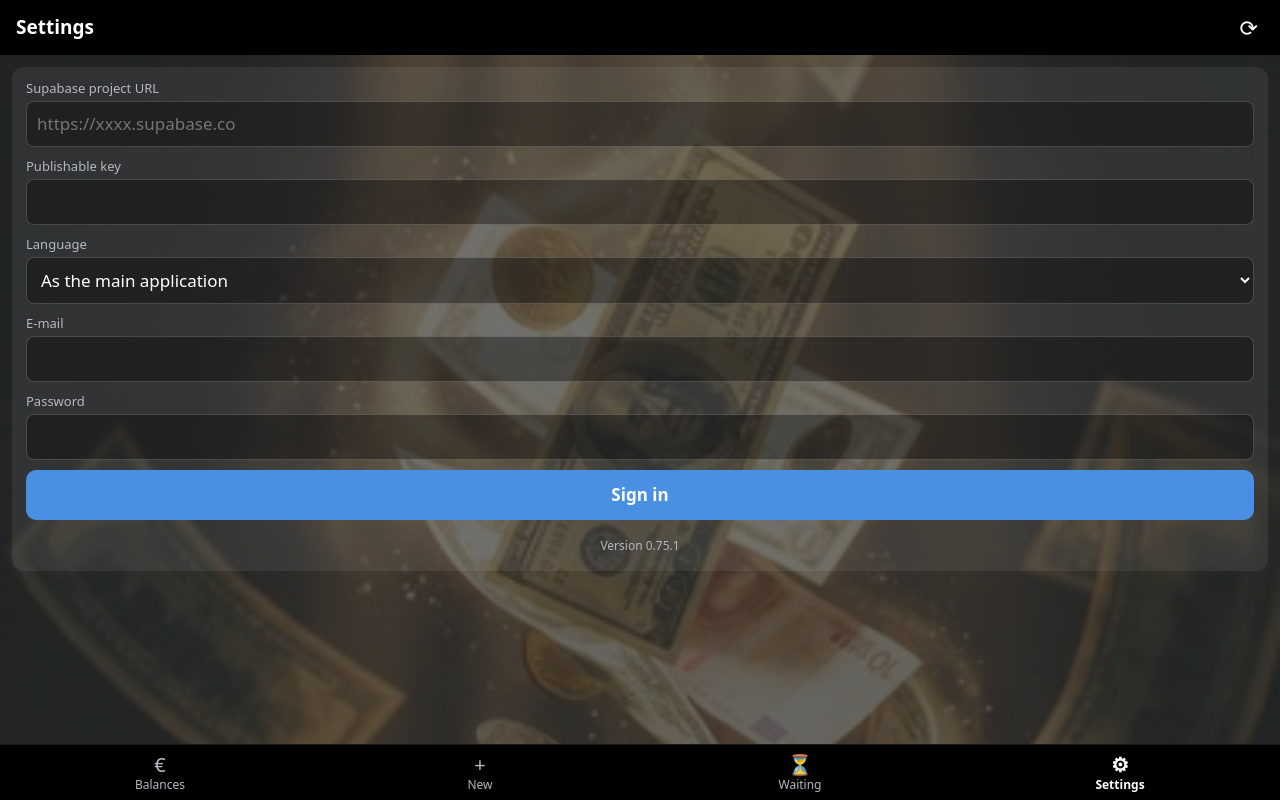
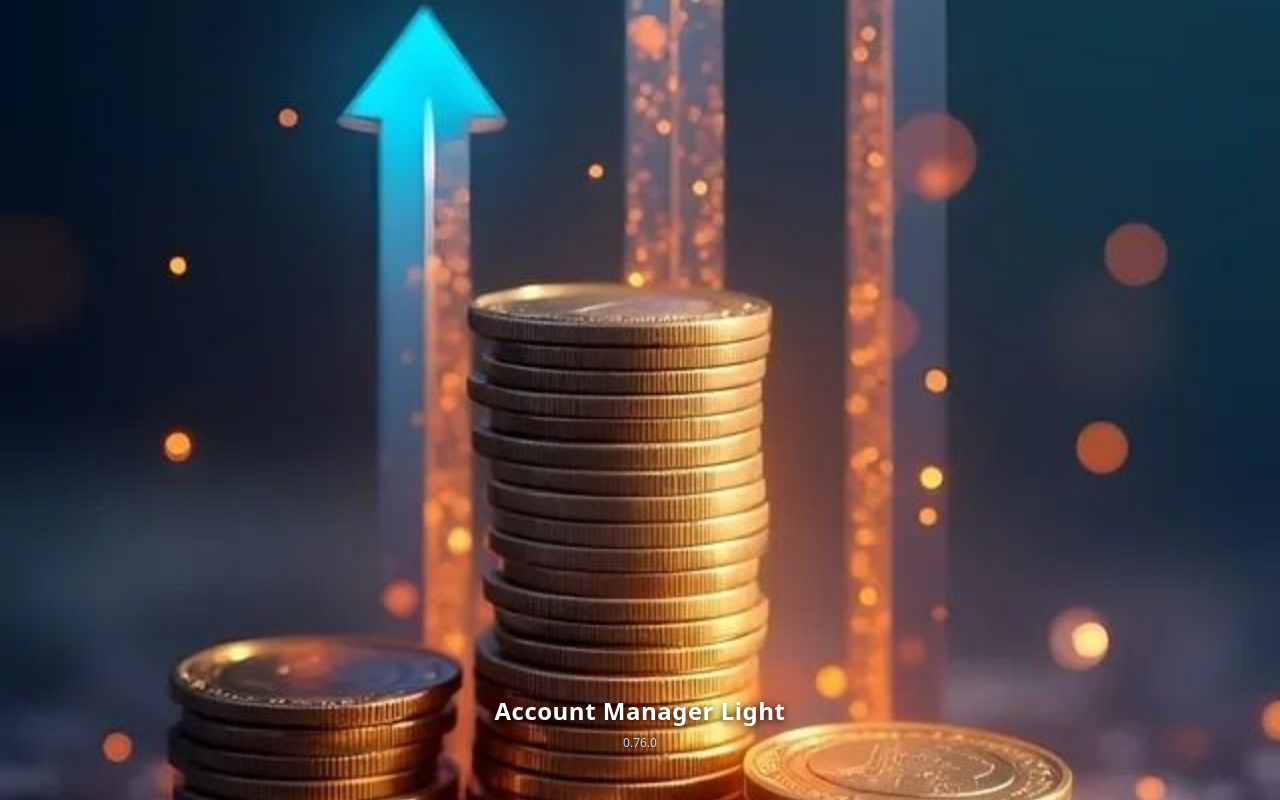
Before and after one commit to DontWhackMePlease/AccManLight, a plain HTML site: page index.html in a window 1280 px wide. Drawn offline with Linux system fonts and the light colour scheme.

Commit message:
Add files via upload

```diff
--- a/app.js
+++ b/app.js
@@ -1,6 +1,6 @@
 // Account Manager Light — the page: Supabase (sign in, storage), the three screens, the settings.
-import * as core from "./core.js?v=0.75.1";
-import { EXPENSE, INCOME, TRANSFER, t as text } from "./core.js?v=0.75.1";
+import * as core from "./core.js?v=0.76.0";
+import { EXPENSE, INCOME, TRANSFER, t as text } from "./core.js?v=0.76.0";
 
 const BUCKET = "account-manager";
 const store = {  // what the phone keeps between two visits
@@ -419,8 +419,23 @@ export function render() {
   ].filter(Boolean));
 }
 
+const SPLASH_TIME = 1500;  // ms the start page stays at least, then it fades out (.6 s)
+
+function hideSplash(shownAt) {
+  const splash = document.getElementById("splash");
+  if (!splash) return;
+  const version = document.getElementById("splash-version");
+  if (version) version.textContent = core.VERSION;
+  setTimeout(() => {
+    splash.classList.add("gone");
+    setTimeout(() => splash.remove(), 700);
+  }, Math.max(0, SPLASH_TIME - (Date.now() - shownAt)));
+}
+
 export function start() {
+  const shownAt = performance.timeOrigin ? Math.round(performance.timeOrigin) : Date.now();
   render();
+  hideSplash(shownAt);
   if (client()) refresh();
   else { state.screen = "settings"; render(); }
   window.addEventListener("online", () => client() && refresh());
--- a/core.js
+++ b/core.js
@@ -3,7 +3,7 @@
 // The snapshot comes from the main application (accounts with their balances, third parties, categories);
 // the transactions entered here wait in the storage (pending) until the main application writes them.
 
-export const VERSION = "0.75.1";  // shown in the settings: to check which version the phone runs
+export const VERSION = "0.76.0";  // shown in the settings: to check which version the phone runs
 
 export const EXPENSE = "EXPENSE", INCOME = "INCOME", TRANSFER = "TRANSFER";
 export const INVESTMENT = "INVESTMENT";
--- a/index.html
+++ b/index.html
@@ -80,12 +80,20 @@
   .warn { color: var(--orange); } .error-text { color: var(--red); } h2.refused { color: var(--red) !important; }
   .comment { font-style: italic; }
   .version { color: var(--muted); font-size: 12px; text-align: center; margin: 8px 0 0; }
+  /* The start page: the picture over everything, then it fades out once the app is ready. */
+  #splash { position: fixed; inset: 0; z-index: 100; background: #0b1a2a url("splash.jpg") center / cover no-repeat;
+            display: flex; flex-direction: column; justify-content: flex-end; align-items: center;
+            padding-bottom: calc(48px + env(safe-area-inset-bottom)); transition: opacity .6s ease; }
+  #splash.gone { opacity: 0; pointer-events: none; }
+  #splash .name { color: #fff; font-size: 24px; font-weight: 600; letter-spacing: .5px; text-shadow: 0 2px 8px #000; }
+  #splash .version { color: #cfd8e3; text-shadow: 0 1px 4px #000; }
 </style>
 </head>
 <body>
+<div id="splash" aria-hidden="true"><div class="name">Account Manager Light</div><div class="version" id="splash-version"></div></div>
 <div id="app"></div>
 <script type="module">
-  import { start } from "./app.js?v=0.75.1";  // the version in the address: a new one is always fetched
+  import { start } from "./app.js?v=0.76.0";  // the version in the address: a new one is always fetched
   start();
 </script>
 </body>
--- a/sw.js
+++ b/sw.js
@@ -1,8 +1,8 @@
 // The page works without network: its files are kept on the phone (the data go through app.js).
 // Releasing a version: change VERSION in core.js and the ?v= of index.html and app.js (a test checks they
 // agree), and the name of CACHE below.
-const CACHE = "am-light-3";
-const FILES = ["./", "index.html", "app.js", "core.js", "manifest.webmanifest", "icon-192.png", "icon-512.png", "watermark.jpg"];
+const CACHE = "am-light-4";
+const FILES = ["./", "index.html", "app.js", "core.js", "manifest.webmanifest", "icon-192.png", "icon-512.png", "watermark.jpg", "splash.jpg"];
 
 self.addEventListener("install", (event) => {
   event.waitUntil(caches.open(CACHE).then((cache) => cache.addAll(FILES)).then(() => self.skipWaiting()));
```
Also changed, not shown: manifest.webmanifest, splash.jpg (added).
